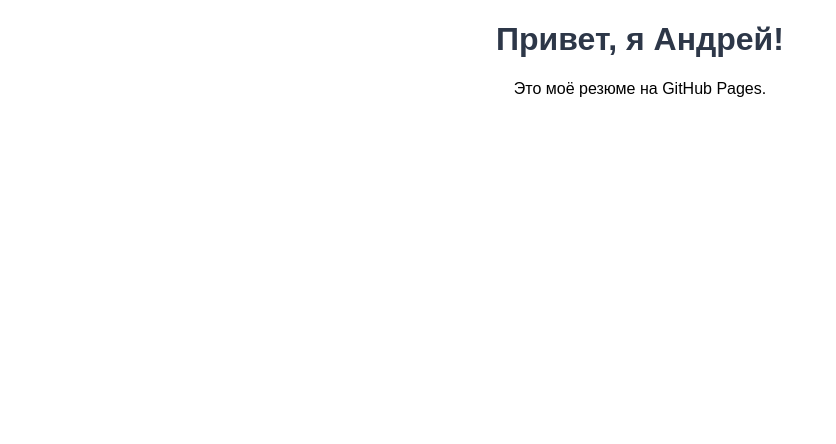
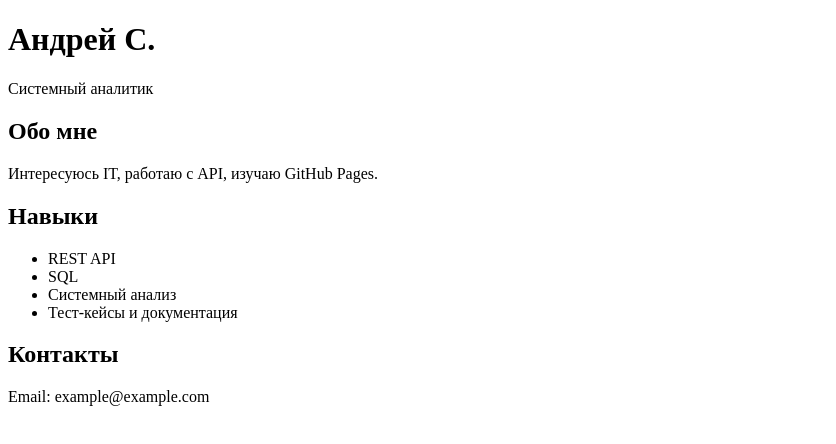
Before and after one commit to andrey-dev-design/skills-github-pages, a plain HTML site: page index.html in a window 1280 px wide. Shown: the whole page, without its empty margins (0-836 px from the left). Drawn offline with Linux system fonts and the light colour scheme.

Commit message:
Update index.html
 Добавил резюме в index.html).

```diff
--- a/index.html
+++ b/index.html
@@ -1,14 +1,25 @@
 <!DOCTYPE html>
 <html>
 <head>
-    <title>Andrey's Resume</title>
-    <style>
-        body { font-family: Arial; text-align: center; }
-        h1 { color: #2d3748; }
-    </style>
+  <title>Моё резюме</title>
+  <meta charset="UTF-8">
 </head>
 <body>
-    <h1>Привет, я Андрей!</h1>
-    <p>Это моё резюме на GitHub Pages.</p>
+  <h1>Андрей С.</h1>
+  <p>Системный аналитик</p>
+
+  <h2>Обо мне</h2>
+  <p>Интересуюсь IT, работаю с API, изучаю GitHub Pages.</p>
+
+  <h2>Навыки</h2>
+  <ul>
+    <li>REST API</li>
+    <li>SQL</li>
+    <li>Системный анализ</li>
+    <li>Тест-кейсы и документация</li>
+  </ul>
+
+  <h2>Контакты</h2>
+  <p>Email: example@example.com</p>
 </body>
 </html>
```
